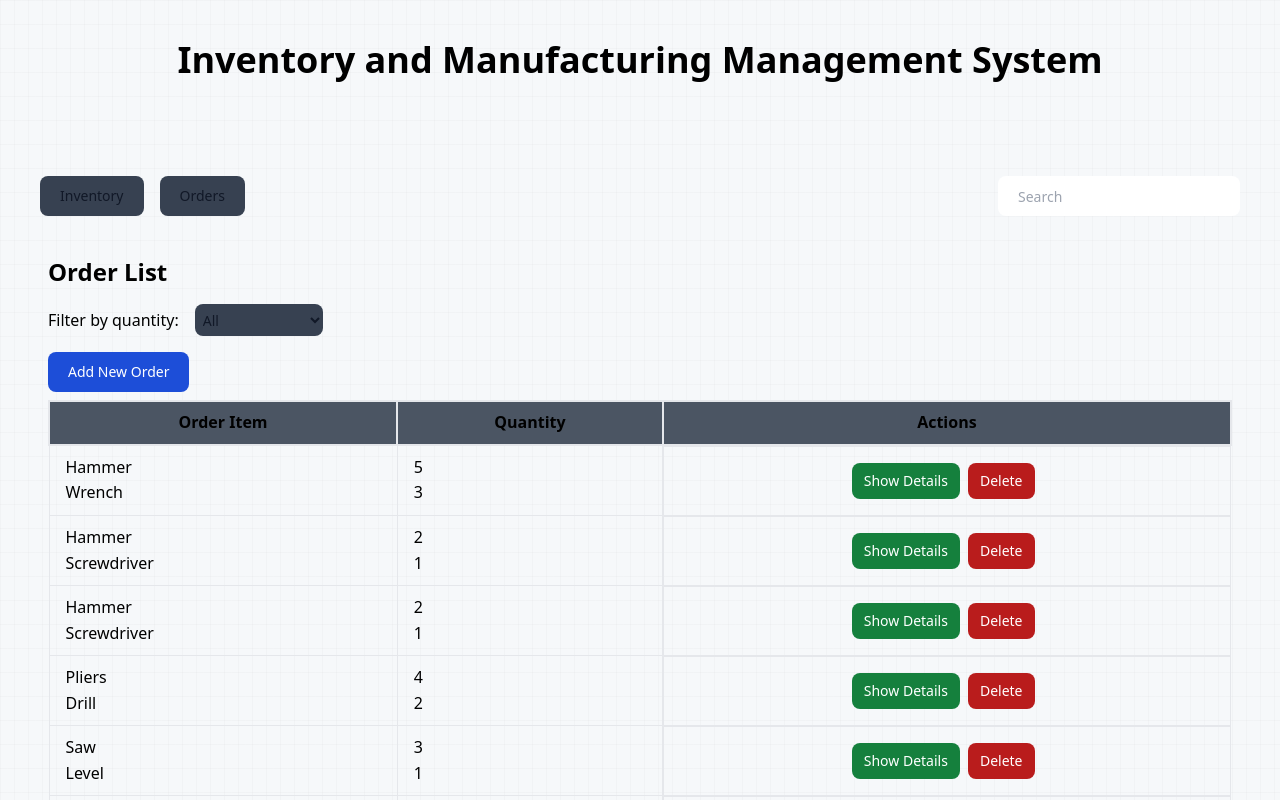
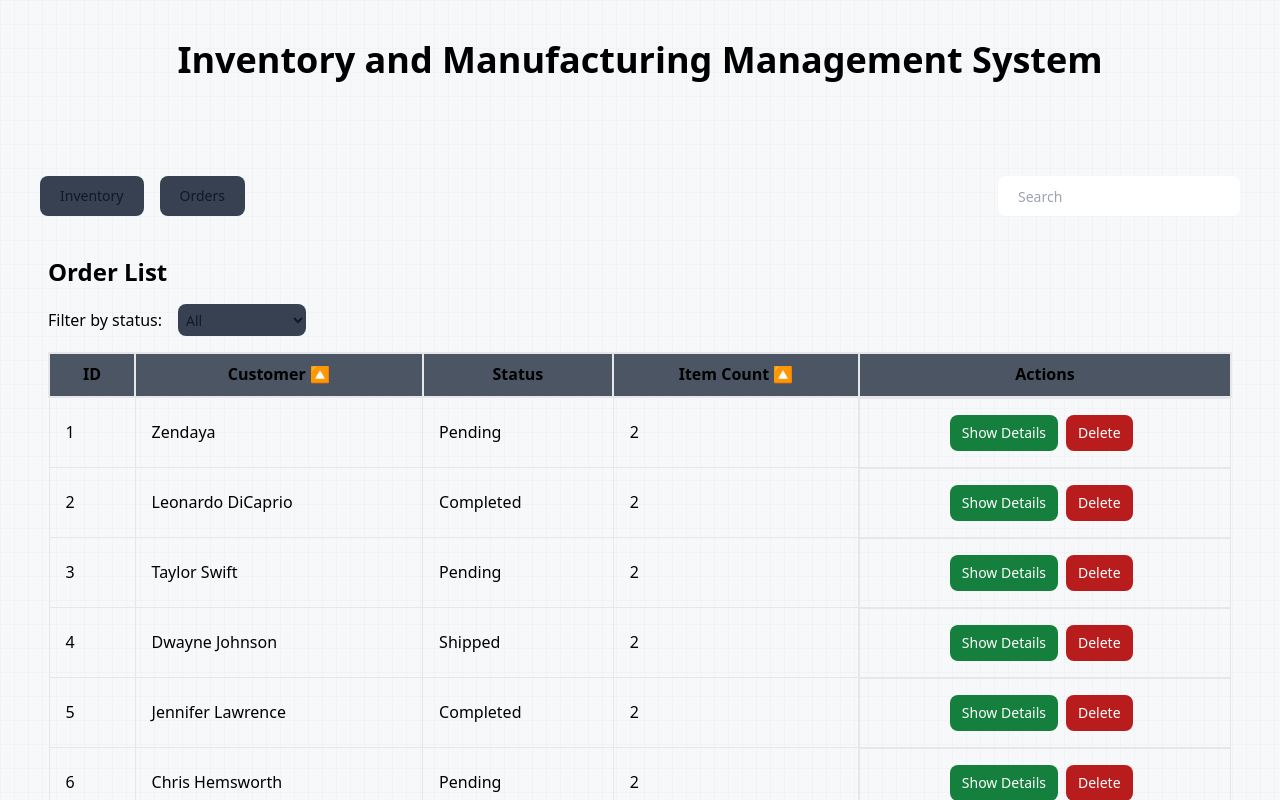
Before and after one commit to yashmandi/inveesync, a Next.js app: page /orders in a window 1280 px wide. Shown: the top 800 px of the page. Built offline with nearby package versions, Linux system fonts and the light colour scheme.

Commit message:
pagination

```diff
--- a/src/app/inventory/page.js
+++ b/src/app/inventory/page.js
@@ -82,14 +82,21 @@ const InventoryList = ({ searchTerm }) => {
         pageNumbers.push(i);
     }
 
-    const paginate = (pageNumber) => setCurrentPage(pageNumber);
+    const paginate = (pageNumber) => {
+        setLoading(true);
+        setTimeout(() => {
+            setCurrentPage(pageNumber);
+            setLoading(false);
+        }, 500);
+    }
 
     return (
         <div className="container mx-auto p-4">
             {loading && <Spinner />}
             <h1 className="text-2xl font-bold mb-4">Inventory List</h1>
 
-            <div className="mb-4">
+            <div className="flex flex-row justify-between p-2">
+                <div className="">
                     <label htmlFor="stockFilter" className="mr-2">Filter by stock:</label>
                     <select
                         id="stockFilter"
@@ -104,10 +111,11 @@ const InventoryList = ({ searchTerm }) => {
 
                 <button
                     onClick={() => setIsModalOpen(true)}
-                className="focus:outline-none text-white bg-blue-700 hover:bg-blue-800 focus:ring-4 focus:ring-blue-300 font-medium rounded-lg text-sm px-5 py-2.5 mb-2 dark:bg-blue-600 dark:hover:bg-blue-700 dark:focus:ring-blue-900"
+                    className="focus:outline-none text-white bg-blue-700 hover:bg-blue-800 focus:ring-4 focus:ring-blue-300 font-medium rounded-lg text-sm px-5 py-2.5 mb-4 dark:bg-blue-600 dark:hover:bg-blue-700 dark:focus:ring-blue-900"
                 >
                     Add New Item
                 </button>
+            </div>
 
             {typeof window !== 'undefined' && isModalOpen && (
                 <div className="fixed inset-0 backdrop-blur-sm bg-opacity-50 flex justify-center items-center">
--- a/src/app/orders/page.js
+++ b/src/app/orders/page.js
@@ -9,9 +9,8 @@ import Spinner from "../../components/spinner";
 const OrderList = ({ searchTerm }) => {
     const [orders, setOrders] = useState(data.orders);
     const [filter, setFilter] = useState('');
-    const [newOrder, setNewOrder] = useState({ item: '', quantity: '' });
-    const [editOrder, setEditOrder] = useState(null);
-    const [isModalOpen, setIsModalOpen] = useState(false);
+    const [sortKey, setSortKey] = useState('');
+    const [isAscending, setIsAscending] = useState(true);
     const [loading, setLoading] = useState(false);
     const [currentPage, setCurrentPage] = useState(1);
     const itemsPerPage = 6;
@@ -31,51 +30,32 @@ const OrderList = ({ searchTerm }) => {
         setFilter(e.target.value);
     };
 
-    const handleAddOrder = (e) => {
-        e.preventDefault();
-        setLoading(true);
-        setTimeout(() => {
-            const newOrderData = {
-                id: orders.length + 1,
-                item: newOrder.item,
-                quantity: parseInt(newOrder.quantity)
-            };
-            setOrders([...orders, newOrderData]);
-            setNewOrder({ item: '', quantity: '' });
-            setIsModalOpen(false);
-            setLoading(false);
-            toast.success('Order added successfully!');
-        }, 1000);
+    const handleSort = (key) => {
+        setSortKey(key);
+        setIsAscending(prev => !prev);
     };
 
-    const handleEditOrder = (id) => {
-        const orderToEdit = orders.find(order => order.id === id);
-        setEditOrder(orderToEdit);
-    };
+    const sortedOrders = [...orders].sort((a, b) => {
+        if (sortKey === 'customer') {
+            return isAscending
+                ? a.customer.localeCompare(b.customer)
+                : b.customer.localeCompare(a.customer);
+        } else if (sortKey === 'itemCount') {
+            return isAscending
+                ? a.items.length - b.items.length
+                : b.items.length - a.items.length;
+        }
+        return 0;
+    });
 
-    const handleSaveEdit = (e) => {
-        e.preventDefault();
-        setLoading(true);
-        setTimeout(() => {
-            setOrders(orders.map(order => order.id === editOrder.id ? editOrder : order));
-            setEditOrder(null);
-            setLoading(false);
-            toast.success('Order updated successfully!');
-        }, 1000);
-    };
-
-    const handleShowDetails = (id) => {
-        router.push(`/orders/${id}`);
-    };
-
-    const filteredOrders = orders.filter(order => {
-        if (filter === 'quantity') {
-            return order.quantity > 0;
-        } else if (searchTerm) {
+    const filteredOrders = sortedOrders.filter(order => {
+        if (filter) {
+            return order.status.toLowerCase() === filter.toLowerCase();
+        }
+        if (searchTerm) {
             return order.customer.toLowerCase().includes(searchTerm.toLowerCase());
-        } else {
-            return true;
         }
+        return true;
     });
 
     const indexOfLastOrder = currentPage * itemsPerPage;
@@ -87,7 +67,13 @@ const OrderList = ({ searchTerm }) => {
         pageNumbers.push(i);
     }
 
-    const paginate = (pageNumber) => setCurrentPage(pageNumber);
+    const paginate = (pageNumber) => {
+        setLoading(true);
+        setTimeout(() => {
+            setCurrentPage(pageNumber);
+            setLoading(false);
+        }, 500);
+    };
 
     return (
         <div className="container mx-auto p-4">
@@ -95,87 +81,48 @@ const OrderList = ({ searchTerm }) => {
             <h1 className="text-2xl font-bold mb-4">Order List</h1>
 
             <div className="mb-4">
-                <label htmlFor="quantityFilter" className="mr-2">Filter by quantity:</label>
+                <label htmlFor="statusFilter" className="mr-2">Filter by status:</label>
                 <select
-                    id="quantityFilter"
+                    id="statusFilter"
                     onChange={handleFilterChange}
                     className="focus:outline-none text-gray-900 bg-gray-700 focus:ring-4 focus:ring-gray-300 font-medium rounded-lg text-sm h-8 items px-1 w-32 dark:bg-white dark:hover:bg-gray-200 ml-2 dark:focus:ring-gray-900"
                 >
                     <option value="">All</option>
-                    <option value="quantity">Quantity</option>
+                    <option value="Pending">Pending</option>
+                    <option value="Completed">Completed</option>
                 </select>
             </div>
-
-            <button
-                onClick={() => setIsModalOpen(true)}
-                className="focus:outline-none text-white bg-blue-700 hover:bg-blue-800 focus:ring-4 focus:ring-blue-300 font-medium rounded-lg text-sm px-5 py-2.5 mb-2 dark:bg-blue-600 dark:hover:bg-blue-700 dark:focus:ring-blue-900"
-            >
-                Add New Order
-            </button>
-
-            {typeof window !== 'undefined' && isModalOpen && (
-                <div className="fixed inset-0 backdrop-blur-sm bg-opacity-50 flex justify-center items-center">
-                    <div className="bg-[#232933] p-4 rounded-lg border border-gray-500 shadow-lg">
-                        <h2 className="text-xl font-bold mb-4">Add New Order</h2>
-                        <form onSubmit={handleAddOrder}>
-                            <input
-                                type="text"
-                                placeholder="Order Item"
-                                value={newOrder.item}
-                                onChange={e => setNewOrder({ ...newOrder, item: e.target.value })}
-                                className="border rounded px-2 py-1 mb-2 w-full text-black"
-                            />
-                            <input
-                                type="number"
-                                placeholder="Quantity"
-                                value={newOrder.quantity}
-                                onChange={e => setNewOrder({ ...newOrder, quantity: e.target.value })}
-                                className="border rounded px-2 py-1 mb-2 w-full text-black"
-                            />
-                            <div className="flex justify-end gap-4 mt-2">
-                                <button
-                                    type="button"
-                                    onClick={() => setIsModalOpen(false)}
-                                    className="focus:outline-none text-gray bg-gray-700 hover:bg-gray-800 focus:ring-4 focus:ring-gray-300 font-medium rounded-lg text-sm p-2 px-4 mb-2 dark:bg-gray-700 dark:hover:bg-gray-900 dark:focus:ring-gray-800"
-                                >
-                                    Cancel
-                                </button>
-                                <button
-                                    type="submit"
-                                    className="focus:outline-none text-white bg-blue-700 hover:bg-blue-800 focus:ring-4 focus:ring-blue-300 font-medium rounded-lg text-sm p-2 px-4 mb-2 dark:bg-blue-700 dark:hover:bg-blue-900 dark:focus:ring-blue-800"
-                                >
-                                    Add
-                                </button>
-                            </div>
-                        </form>
-                    </div>
-                </div>
-            )}
 
             <table className="table-auto w-full">
                 <thead>
                     <tr>
-                        <th className="border border-2 bg-gray-600 font-extrabold px-4 py-2">Order Item</th>
-                        <th className="border border-2 bg-gray-600 font-extrabold px-4 py-2">Quantity</th>
+                        <th className="border border-2 bg-gray-600 font-extrabold px-4 py-2">ID</th>
+                        <th className="border border-2 bg-gray-600 font-extrabold px-4 py-2">
+                            Customer <span> </span>
+                            <button onClick={() => handleSort('customer')}>
+                                {isAscending ? '🔼' : '🔽'}
+                            </button>
+                        </th>
+                        <th className="border border-2 bg-gray-600 font-extrabold px-4 py-2">Status</th>
+                        <th className="border border-2 bg-gray-600 font-extrabold px-4 py-2">
+                            Item Count <span> </span>
+                            <button onClick={() => handleSort('itemCount')}>
+                                {isAscending ? '🔼' : '🔽'}
+                            </button>
+                        </th>
                         <th className="border border-2 bg-gray-600 font-extrabold px-4 py-2">Actions</th>
                     </tr>
                 </thead>
                 <tbody>
                     {currentOrders.map(order => (
                         <tr key={order.id}>
-                            <td className="border px-4 py-2">
-                                {order.items.map(item => (
-                                    <div key={item.id}>{item.name}</div>
-                                ))}
-                            </td>
-                            <td className="border px-4 py-2">
-                                {order.items.map(item => (
-                                    <div key={item.id}>{item.quantity}</div>
-                                ))}
-                            </td>
+                            <td className="border px-4 py-2">{order.id}</td>
+                            <td className="border px-4 py-2">{order.customer}</td>
+                            <td className="border px-4 py-2">{order.status}</td>
+                            <td className="border px-4 py-2">{order.items.length}</td>
                             <td className="border px-4 py-4 flex justify-center">
                                 <button
-                                    onClick={() => handleShowDetails(order.id)}
+                                    onClick={() => router.push(`/orders/${order.id}`)}
                                     className="focus:outline-none text-white bg-green-700 hover:bg-green-800 focus:ring-4 focus:ring-green-300 font-medium rounded-lg text-sm px-3 py-2 mr-2 dark:bg-green-600 dark:hover:bg-green-700 dark:focus:ring-green-900"
                                 >
                                     Show Details
@@ -186,7 +133,6 @@ const OrderList = ({ searchTerm }) => {
                                 >
                                     Delete
                                 </button>
-
                             </td>
                         </tr>
                     ))}
```
Lines whose indentation alone changed are shown as unchanged.
